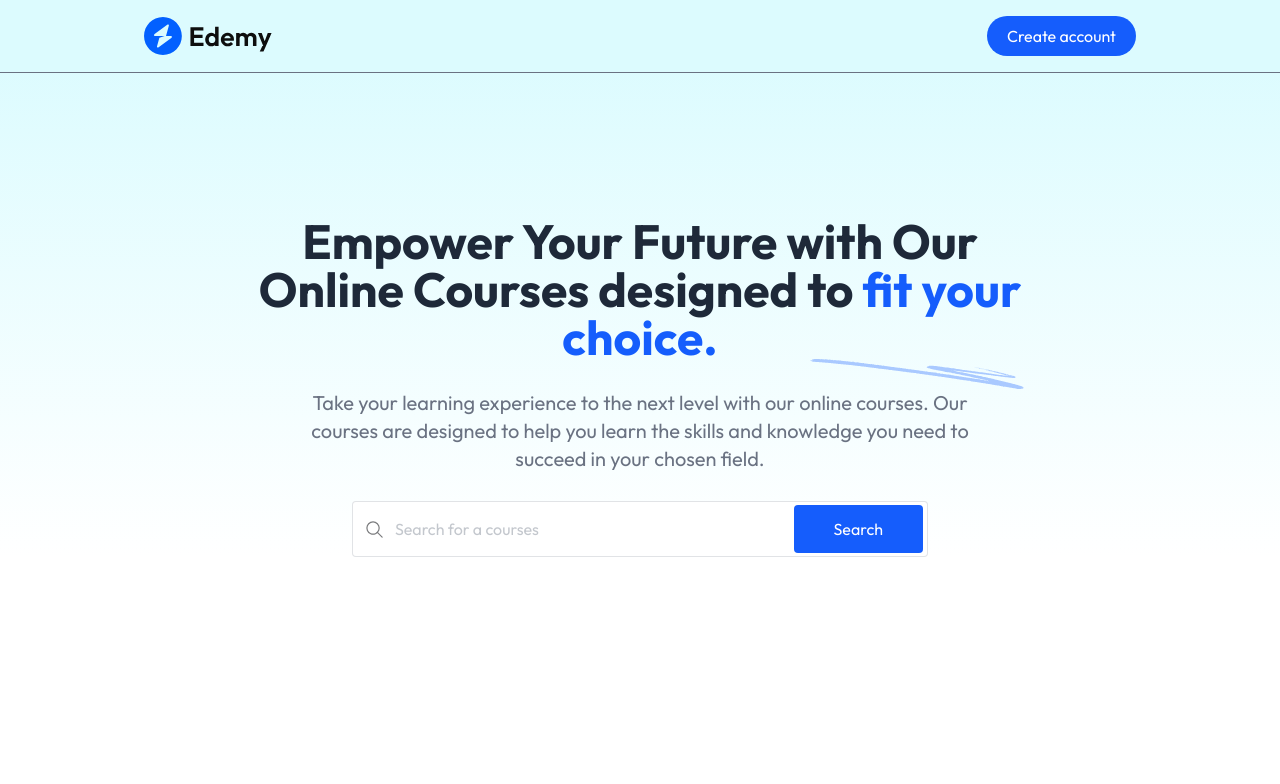
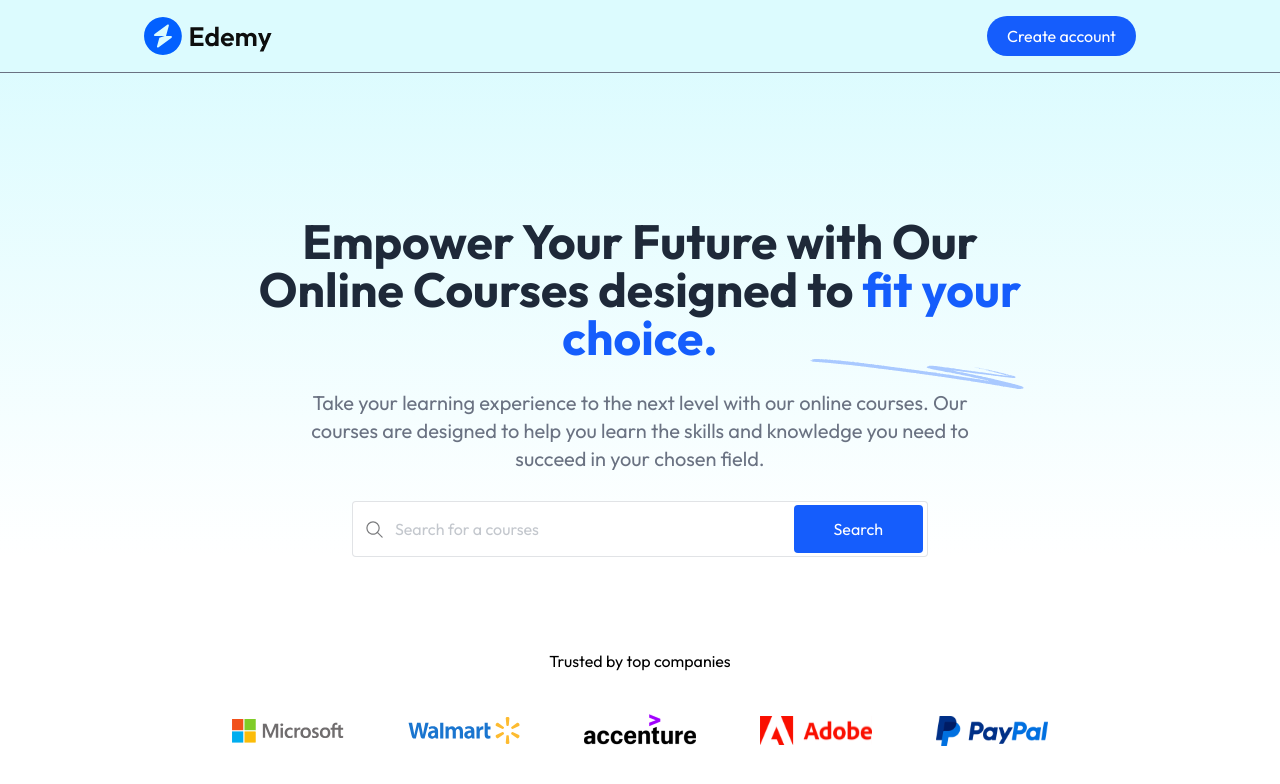
Before and after one commit to BanukaWeerapperuma/LMS_MERN-, a React (Vite) app in the folder LMS/client/: page / in a window 1280 px wide. Shown: the top 784 px of the page. Built offline with nearby package versions, Linux system fonts and the light colour scheme; no server answers.

Commit message:
add company

```diff
--- a/LMS/client/src/components/student/Companies.jsx
+++ b/LMS/client/src/components/student/Companies.jsx
@@ -1,11 +1,16 @@
 import React from 'react'
+import { assets } from '../../assets/assets'
 
 const Companies = () => {
   return (
-    <div>
-      <p>Trusted by top companies</p>
-      <div>
-        <img src="" alt="" />
+    <div className='pt-16'>
+      <p className='text-base text.gray-500'>Trusted by top companies</p>
+      <div className='flex flex-wrap items-center justify-center gap-6 md:gap-16 md:mt-10 mt-5'>
+        <img src={assets.microsoft_logo} alt="Microsoft" className='w-20 md:w-28' />
+        <img src={assets.walmart_logo} alt="Walmart" className='w-20 md:w-28' />
+        <img src={assets.accenture_logo} alt="Accenture" className='w-20 md:w-28' />
+        <img src={assets.adobe_logo} alt="Adobe" className='w-20 md:w-28' />
+        <img src={assets.paypal_logo} alt="PayPal" className='w-20 md:w-28' />
       </div>
     </div>
   )
--- a/LMS/client/src/pages/student/Home.jsx
+++ b/LMS/client/src/pages/student/Home.jsx
@@ -1,5 +1,6 @@
 import React from 'react'
 import Hero from '../../components/student/Hero'
+import Companies from '../../components/student/Companies'
 
 
 
@@ -7,6 +8,7 @@
   return (
     <div className='flex flex-col items-center space-y-7 text-center'>
       <Hero/>
+      <Companies/>
 
     </div>
   )
```
